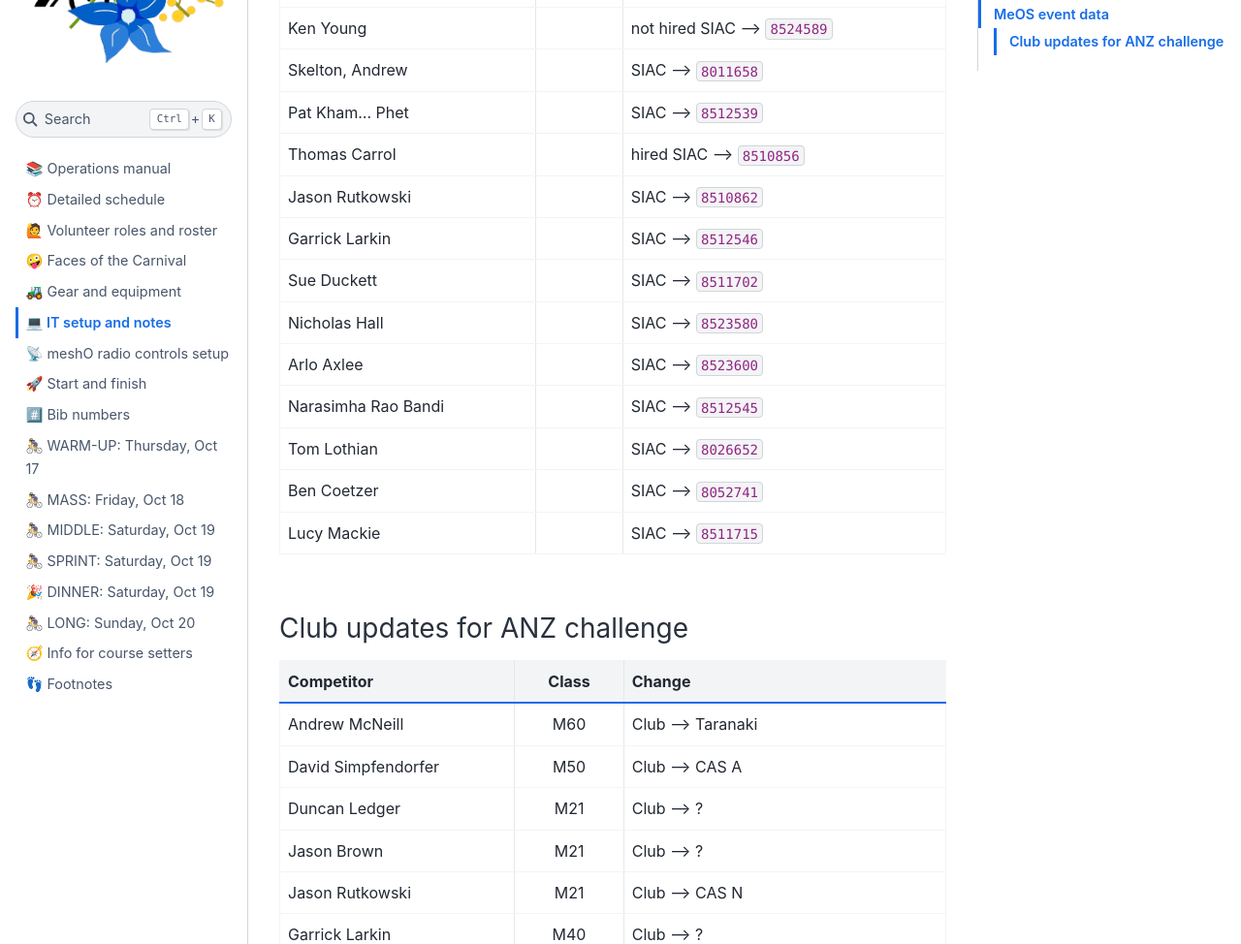
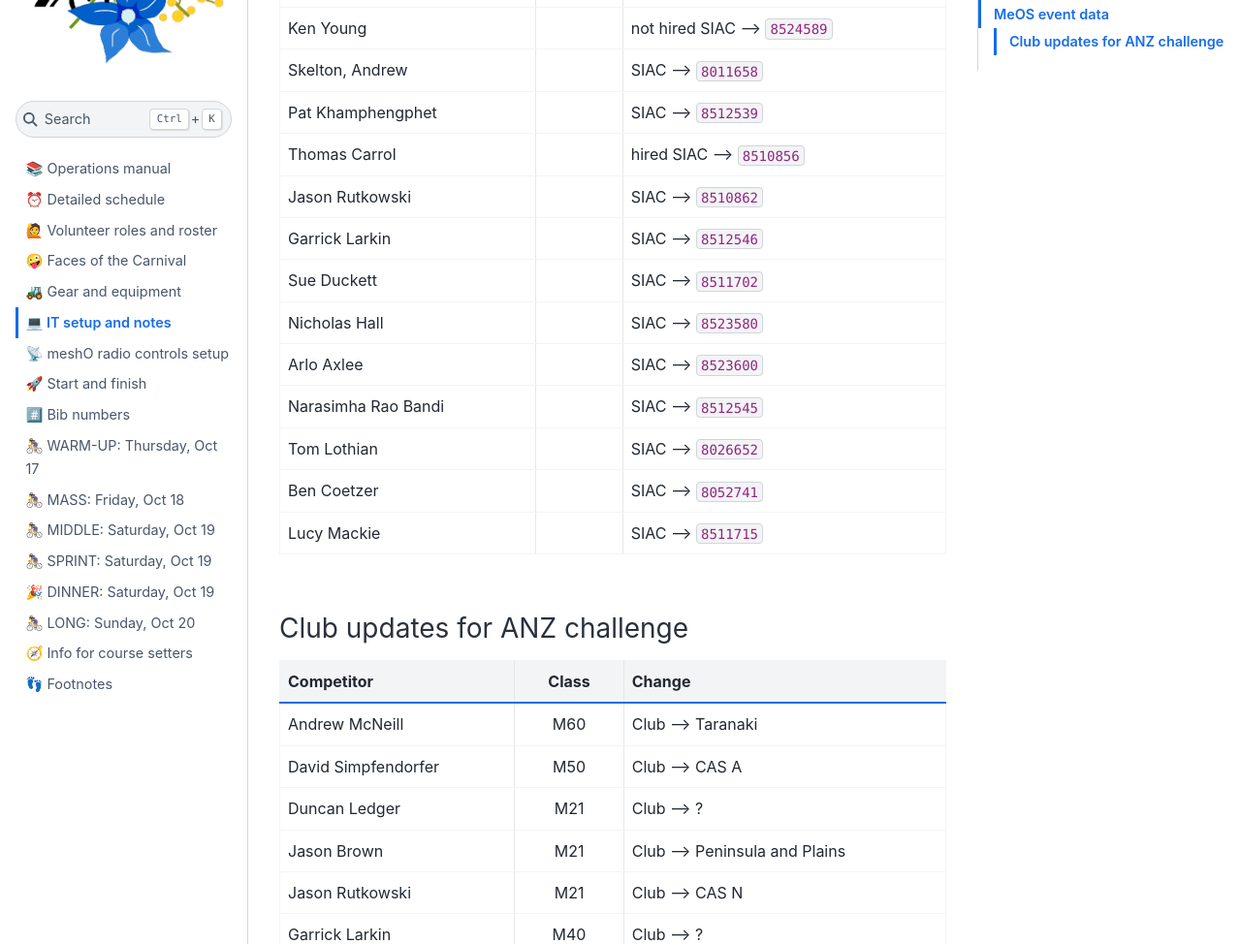
Before and after one commit to fediskhakov/mtbo2024champ, a Jupyter Book: the page built from 04.computers.md, in a window 1280 px wide and 1400 px high, scrolled down 4472 px. Shown: the part 154-1128 px from the top of the window at 97% size. Built offline with Jupyter Book 1.0.4 settings and Sphinx 7.4.7 and the Sphinx Book theme 1.1.4, drawn with Linux system fonts in a browser that asks for light colours.

Commit message:
Updates to updates

```diff
--- a/04.computers.md
+++ b/04.computers.md
@@ -165,7 +165,7 @@ csv file
 | Peter Mitches | M50 | M50 --> M40 |
 | Ken Young | | not hired SIAC --> `8524589` |
 | Skelton, Andrew | | SIAC --> `8011658` |
-| Pat Kham... Phet | | SIAC --> `8512539` |
+| Pat Khamphengphet | | SIAC --> `8512539` |
 | Thomas Carrol | | hired SIAC --> `8510856` |
 | Jason Rutkowski | | SIAC --> `8510862` |
 | Garrick Larkin | | SIAC --> `8512546` |
@@ -184,7 +184,7 @@ csv file
 | Andrew McNeill | M60 | Club --> Taranaki |
 | David Simpfendorfer | M50 | Club --> CAS A |
 | Duncan Ledger | M21 | Club --> ? |
-| Jason Brown | M21 | Club --> ? |
+| Jason Brown | M21 | Club --> Peninsula and Plains |
 | Jason Rutkowski | M21 | Club --> CAS N |
 | Garrick Larkin | M40 | Club --> ? |
 | Karena Hanley | W60 | Club --> ? |
```
